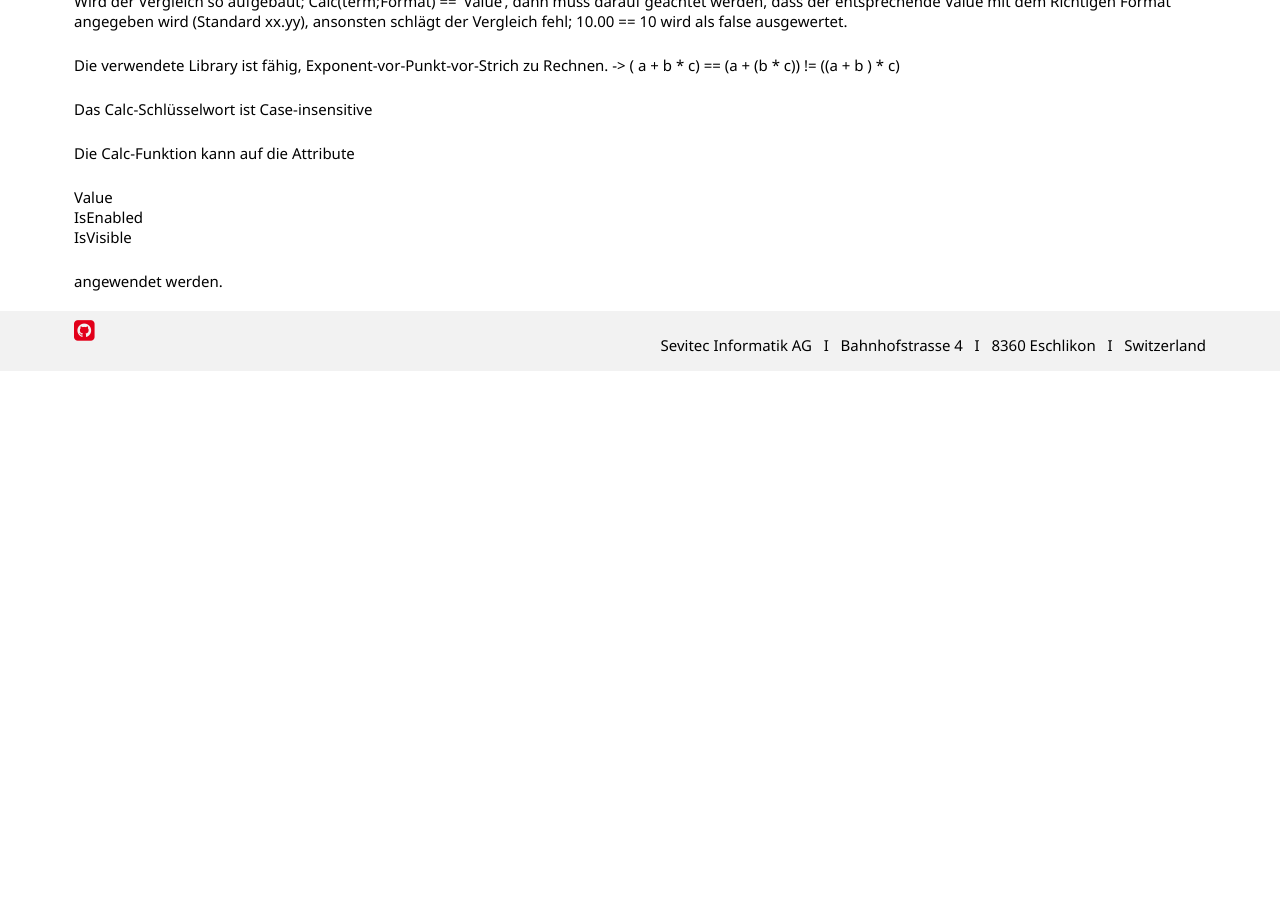
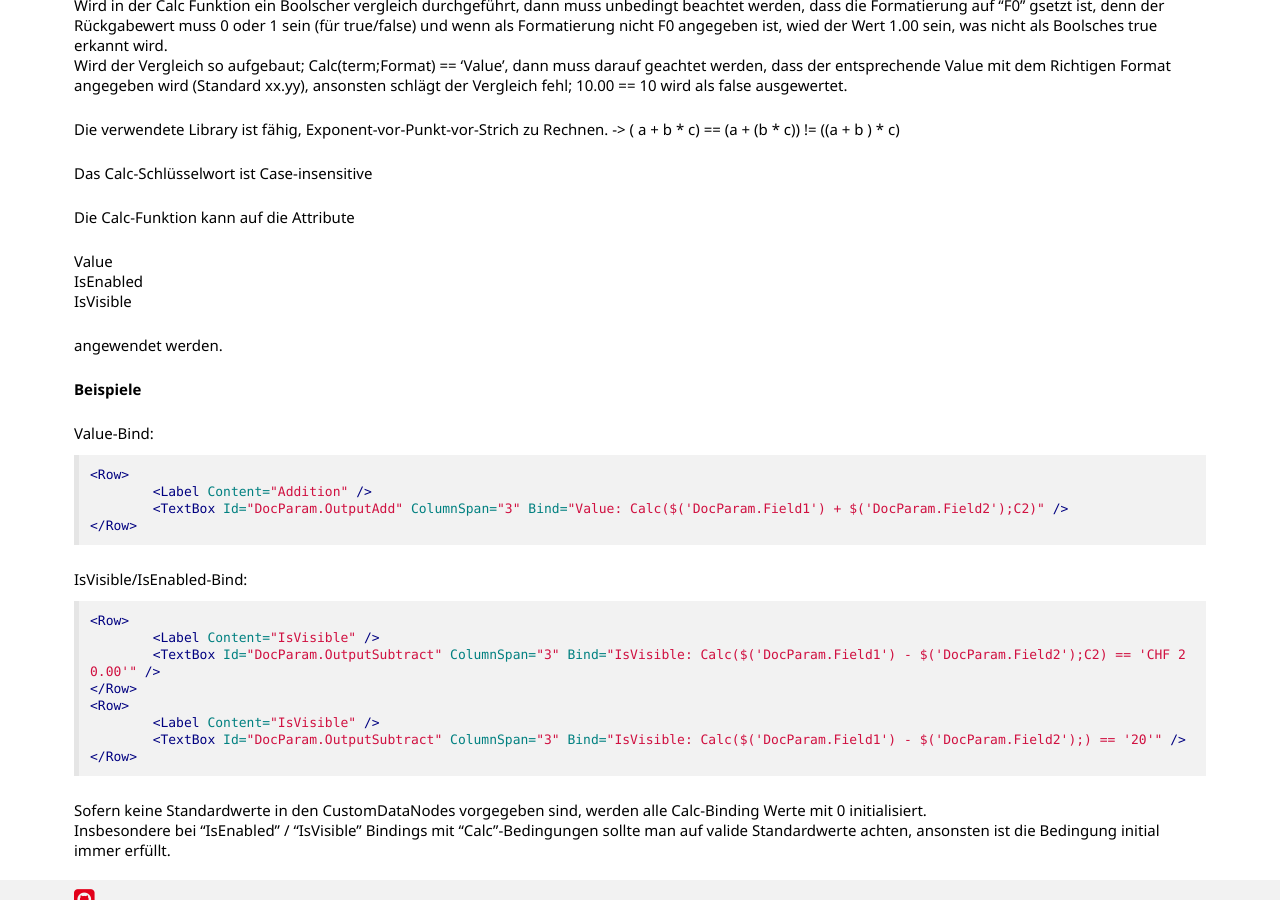
Before and after one commit to primesoft-group/oneoffixx-docs, a Jekyll site: the page built from _pages/docfunc/de/df-documentparameter.md, in a window 1280 px wide and 900 px high, scrolled down 10666 px. Built offline with Jekyll 4.4.1, drawn with Linux system fonts in a browser that asks for light colours; nearby versions of some CDN libraries; some web fonts are replaced; before the commit the page ends 11037 px from its top, so only the background shows below that; some of the changed text lies outside the part shown.

Commit message:
Formatting of calc binding section

````diff
--- a/_pages/docfunc/de/df-documentparameter.md
+++ b/_pages/docfunc/de/df-documentparameter.md
@@ -298,6 +298,7 @@ calc($('DocParam.Field1') + $('DocParam.Field2');)
 calc($('DocParam.Field1') + ($('DocParam.Field2') * $('DocParam.Field2'));)
 
 __WICHTIG:__
+
 Nach dem ";" muss entweder ein Wert, oder gar nichts stehen. Calc(...; ) führt zu einem Fehler, richtig ist Calc(...;)/Calc(...;Wert)
 Wird in der Calc Funktion ein Boolscher vergleich durchgeführt, dann muss unbedingt beachtet werden, dass die Formatierung auf "F0" gsetzt ist, denn der Rückgabewert muss 0 oder 1 sein (für true/false) und wenn als Formatierung nicht F0 angegeben ist, wied der Wert 1.00 sein, was nicht als Boolsches true erkannt wird.
 Wird der Vergleich so aufgebaut; Calc(term;Format) == 'Value', dann muss darauf geachtet werden, dass der entsprechende Value mit dem Richtigen Format angegeben wird (Standard xx.yy), ansonsten schlägt der Vergleich fehl; 10.00 == 10 wird als false ausgewertet.
@@ -313,3 +314,30 @@ IsEnabled
 IsVisible
 
 angewendet werden.
+
+__Beispiele__
+
+Value-Bind:
+```xml
+<Row>
+	<Label Content="Addition" />
+	<TextBox Id="DocParam.OutputAdd" ColumnSpan="3" Bind="Value: Calc($('DocParam.Field1') + $('DocParam.Field2');C2)" />
+</Row>
+```
+
+IsVisible/IsEnabled-Bind:
+
+```xml
+<Row>
+	<Label Content="IsVisible" />
+	<TextBox Id="DocParam.OutputSubtract" ColumnSpan="3" Bind="IsVisible: Calc($('DocParam.Field1') - $('DocParam.Field2');C2) == 'CHF 20.00'" />
+</Row>
+<Row>
+	<Label Content="IsVisible" />
+	<TextBox Id="DocParam.OutputSubtract" ColumnSpan="3" Bind="IsVisible: Calc($('DocParam.Field1') - $('DocParam.Field2');) == '20'" />
+</Row>
+```
+
+
+Sofern keine Standardwerte in den CustomDataNodes vorgegeben sind, werden alle Calc-Binding Werte mit 0 initialisiert.
+Insbesondere bei "IsEnabled" / "IsVisible" Bindings mit "Calc"-Bedingungen sollte man auf valide Standardwerte achten, ansonsten ist die Bedingung initial immer erfüllt.
````
Also changed, not shown: other parts of _pages/docfunc/de/df-documentparameter.md (+4 -4 lines).
